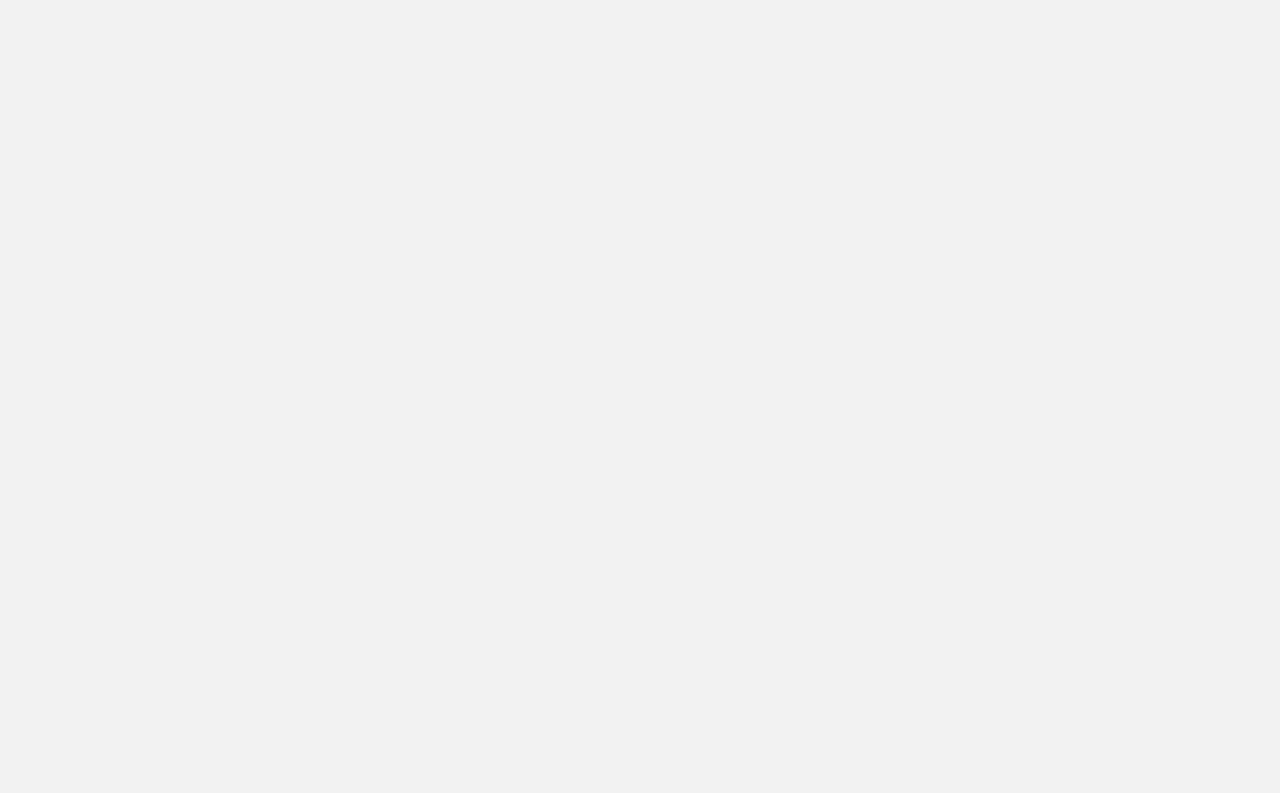
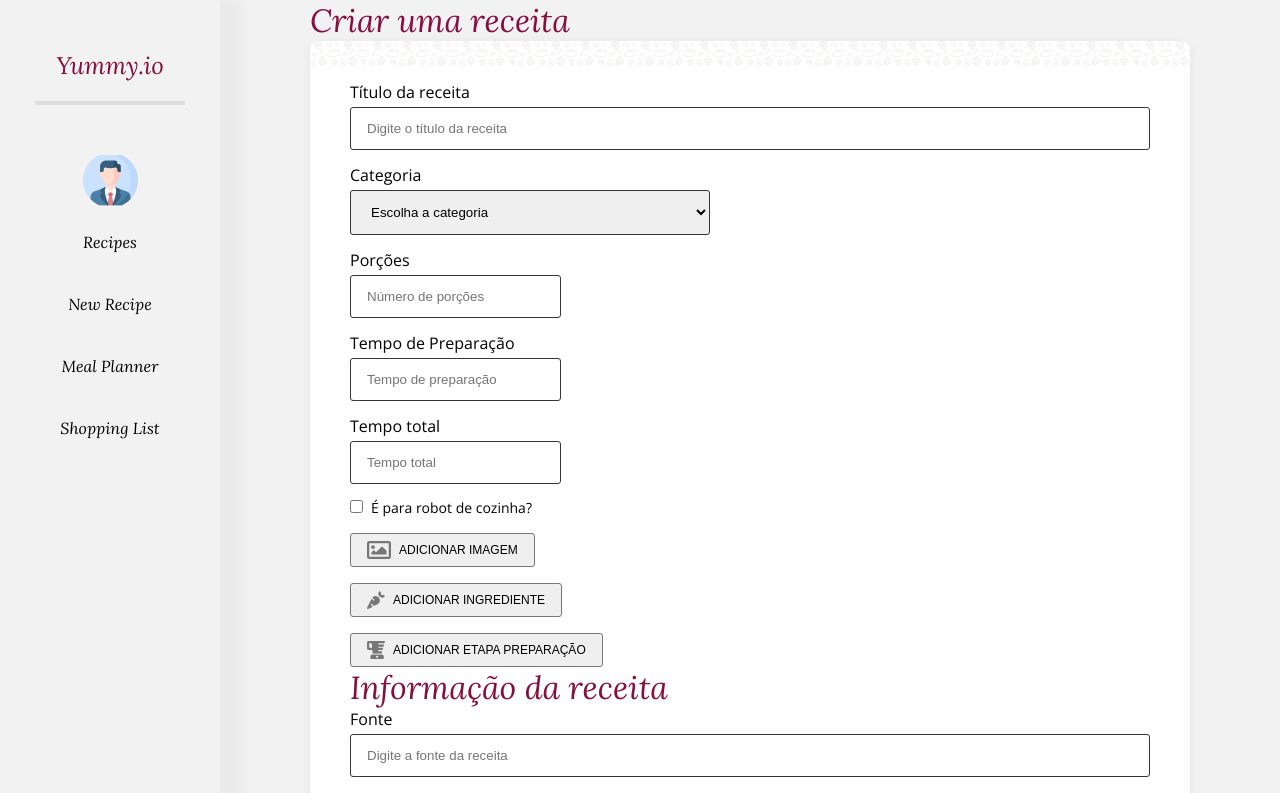
Before and after one commit to DannyDionisio/recipes, a React (Create React App) app in the folder web-app/: page /recipe/create in a window 1280 px wide. Shown: the top 793 px of the page. Built offline with nearby package versions, Linux system fonts and the light colour scheme.

Commit message:
changes mr fixes

```diff
--- a/web-app/src/App.tsx
+++ b/web-app/src/App.tsx
@@ -10,7 +10,7 @@ const App = () => {
     <BrowserRouter>
       <Route path="/" exact component={Login} />
       <Route path="/signup" component={Signup} />
-      <Route path="/dashboard/create-recipe" component={CreateRecipe} />
+      <Route path="/recipe/create" component={CreateRecipe} />
     </BrowserRouter>
   );
 };
--- a/web-app/src/components/AddButton/index.tsx
+++ b/web-app/src/components/AddButton/index.tsx
@@ -8,19 +8,18 @@ type AddButtonProps = React.DetailedHTMLProps<
 > & {
   title: string;
   source: string;
-  icon: string;
 };
 
 const AddButton: React.FC<AddButtonProps> = ({
   title,
   source,
-  icon,
+  children,
   ...rest
 }) => {
   return (
     <button className="add-button" {...rest}>
-      <img src={source} alt={icon} />
-      <span>{title}</span>
+      <img src={source} alt={`Icon for ${title}`} />
+      <span>{children}</span>
     </button>
   );
 };
--- a/web-app/src/components/AddIngredient/index.tsx
+++ b/web-app/src/components/AddIngredients/index.tsx
@@ -18,7 +18,7 @@ type Props = {
   onChange: (ingredients: Ingredient[]) => void;
 };
 
-const AddIngredient = ({ onChange }: Props) => {
+const AddIngredients = ({ onChange }: Props) => {
   const [ingredients, setIngredients] = useState<Ingredient[]>([]);
 
   function handleAddIngredient(e: React.MouseEvent<HTMLButtonElement>) {
@@ -48,7 +48,7 @@ const AddIngredient = ({ onChange }: Props) => {
       {ingredients.length > 0 && <p>Ingredientes</p>}
 
       {ingredients.map((ingredient) => (
-        <div className="ingredient-content" key={`${ingredient.key}`}>
+        <div className="ingredient-content" key={ingredient.key}>
           <Input
             type="number"
             name="quantity"
@@ -82,12 +82,13 @@ const AddIngredient = ({ onChange }: Props) => {
 
       <AddButton
         source={CarrotIcon}
-        icon="carrot-icon"
         title="ADICIONAR INGREDIENTE"
         onClick={handleAddIngredient}
-      />
+      >
+        ADICIONAR INGREDIENTE
+      </AddButton>
     </div>
   );
 };
 
-export default AddIngredient;
+export default AddIngredients;
--- a/web-app/src/components/BoxContainer/styles.css
+++ b/web-app/src/components/BoxContainer/styles.css
@@ -7,8 +7,7 @@
   width: 100%;
   box-sizing: border-box;
 
-  background-image: url(../../assets/images/bg.svg),
-    url(../../assets/images/bg.svg);
+  background-image: url(../../assets/images/bg.svg);
   background-repeat: repeat-x, repeat-x;
   background-position: 0 0, bottom;
 }
--- a/web-app/src/components/Input/index.tsx
+++ b/web-app/src/components/Input/index.tsx
@@ -13,7 +13,7 @@ type InputProps = React.DetailedHTMLProps<
 const Input: React.FC<InputProps> = ({ name, label, ...inputProps }) => {
   return (
     <div className="form-field">
-      <label htmlFor={name}>{label}</label>
+      {label && <label htmlFor={name}>{label}</label>}
       <input id={name} className="form-field__input" {...inputProps} />
     </div>
   );
--- a/web-app/src/components/Menu/index.tsx
+++ b/web-app/src/components/Menu/index.tsx
@@ -1,9 +1,7 @@
 import React from "react";
 
-// import "./styles.css";
-
 interface MenuProps {
-  title: string;
+  children: string;
 }
 
 const Menu = (props: MenuProps) => {
@@ -11,7 +9,7 @@ const Menu = (props: MenuProps) => {
     <nav className="menu">
       <ul>
         <li>
-          <a href="/">{props.title}</a>
+          <a href="/">{props.children}</a>
         </li>
       </ul>
     </nav>
--- a/web-app/src/components/Navbar/index.tsx
+++ b/web-app/src/components/Navbar/index.tsx
@@ -19,10 +19,10 @@ const Navbar = () => {
         </a>
       </section>
 
-      <Menu title="Recipes" />
-      <Menu title="New Recipe" />
-      <Menu title="Meal Planner" />
-      <Menu title="Shopping List" />
+      <Menu>Recipes</Menu>
+      <Menu>New Recipe</Menu>
+      <Menu>Meal Planner</Menu>
+      <Menu>Shopping List</Menu>
     </div>
   );
 };
--- a/web-app/src/components/PreparationStep/index.tsx
+++ b/web-app/src/components/PreparationSteps/index.tsx
@@ -14,7 +14,7 @@ type Props = {
   onChange: (steps: Step[]) => void;
 };
 
-const PreparationStep = ({ onChange }: Props) => {
+const PreparationSteps = ({ onChange }: Props) => {
   const [steps, setSteps] = useState<Step[]>([]);
 
   function handleAddPrepStep(e: React.MouseEvent<HTMLButtonElement>) {
@@ -58,12 +58,13 @@ const PreparationStep = ({ onChange }: Props) => {
 
       <AddButton
         source={BlenderIcon}
-        icon="blender-icon"
         title="ADICIONAR ETAPA PREPARAÇÃO"
         onClick={handleAddPrepStep}
-      />
+      >
+        ADICIONAR ETAPA PREPARAÇÃO
+      </AddButton>
     </div>
   );
 };
 
-export default PreparationStep;
+export default PreparationSteps;
--- a/web-app/src/pages/CreateRecipe/index.tsx
+++ b/web-app/src/pages/CreateRecipe/index.tsx
@@ -10,9 +10,9 @@ import AddButton from "../../components/AddButton";
 
 import ImageIcon from "../../assets/images/image-icon.svg";
 
-import PreparationStep, { Step } from "../../components/PreparationStep";
-import AddIngredient, { Ingredient } from "../../components/AddIngredient";
+import PreparationSteps, { Step } from "../../components/PreparationSteps";
 import api from "../../services/api";
+import AddIngredients, { Ingredient } from "../../components/AddIngredients";
 
 // Create recipe context
 
@@ -145,15 +145,13 @@ const CreateRecipe = () => {
               </div>
 
               <div className="add-buttons">
-                <AddButton
-                  source={ImageIcon}
-                  icon="image-icon"
-                  title="ADICIONAR IMAGEM"
-                />
+                <AddButton source={ImageIcon} title="ADICIONAR IMAGEM">
+                  ADICIONAR IMAGEM
+                </AddButton>
 
-                <AddIngredient onChange={handleIngredientsChange} />
+                <AddIngredients onChange={handleIngredientsChange} />
 
-                <PreparationStep onChange={handleStepsChange} />
+                <PreparationSteps onChange={handleStepsChange} />
               </div>
 
               <h1 className="recipe-information">Informação da receita</h1>
--- a/web-app/src/pages/CreateRecipe/styles.css
+++ b/web-app/src/pages/CreateRecipe/styles.css
@@ -16,7 +16,9 @@
   max-width: 45%;
 }
 
-#portions {
+#portions,
+#preparation-time,
+#total-time {
   width: fit-content;
 }
 
```
Also changed, not shown: web-app/src/components/AddIngredients/styles.css (renamed from web-app/src/components/AddIngredient/styles.css).
